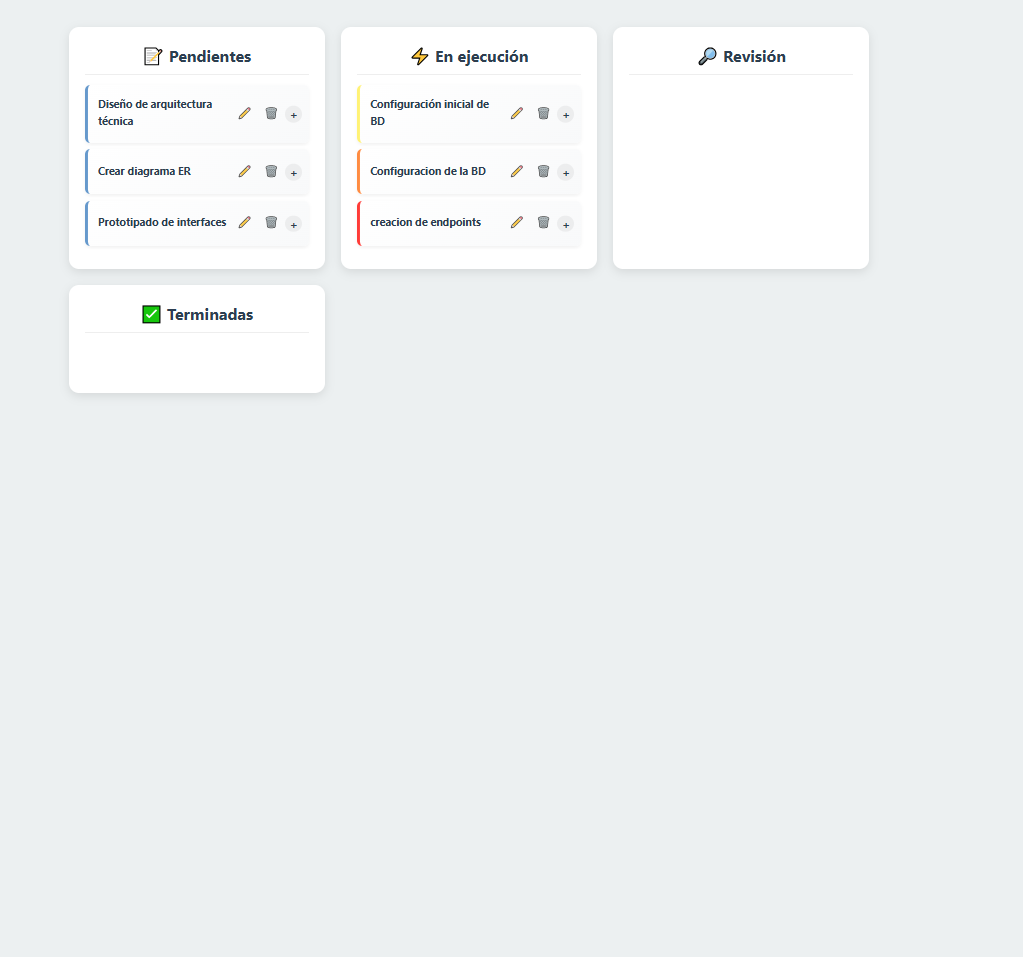
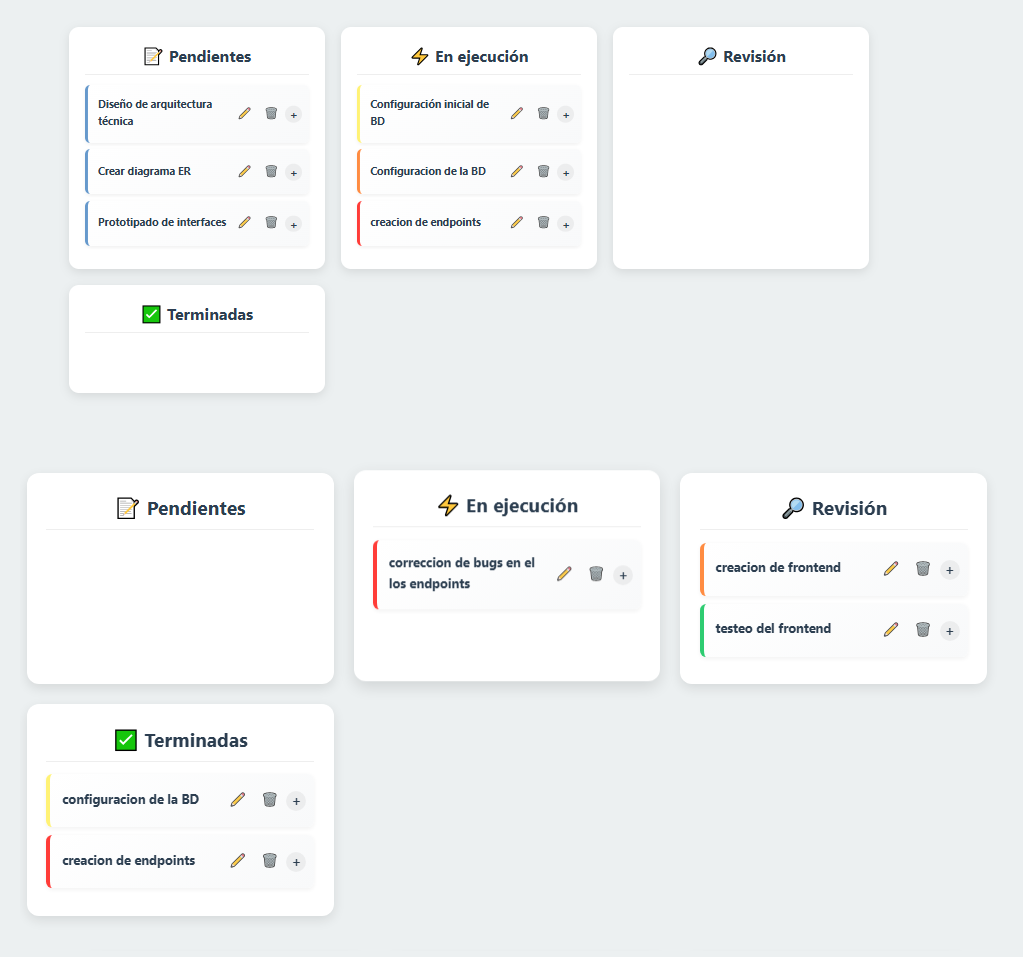
Before and after one commit to Altexkraft2/kamban2, a plain HTML site: page index.html in a window 1280 px wide. Shown: the part 1643-2600 px from the top of the page, without its empty margins (0-1023 px from the left). Before the commit the page ends 2109 px from the top, so only its background shows below. Drawn offline with Linux system fonts and the light colour scheme.

Commit message:
Update index.html

```diff
--- a/index.html
+++ b/index.html
@@ -87,6 +87,7 @@
         </div>
         <img class="kanban-section" src="Captura.PNG" alt="">
         <img class="kanban-section" src="Captura2.PNG" alt="">
+        <img class="kanban-section" src="Captura3.PNG" alt="">
     </main>
 
     <script src="app.js"></script>
```
